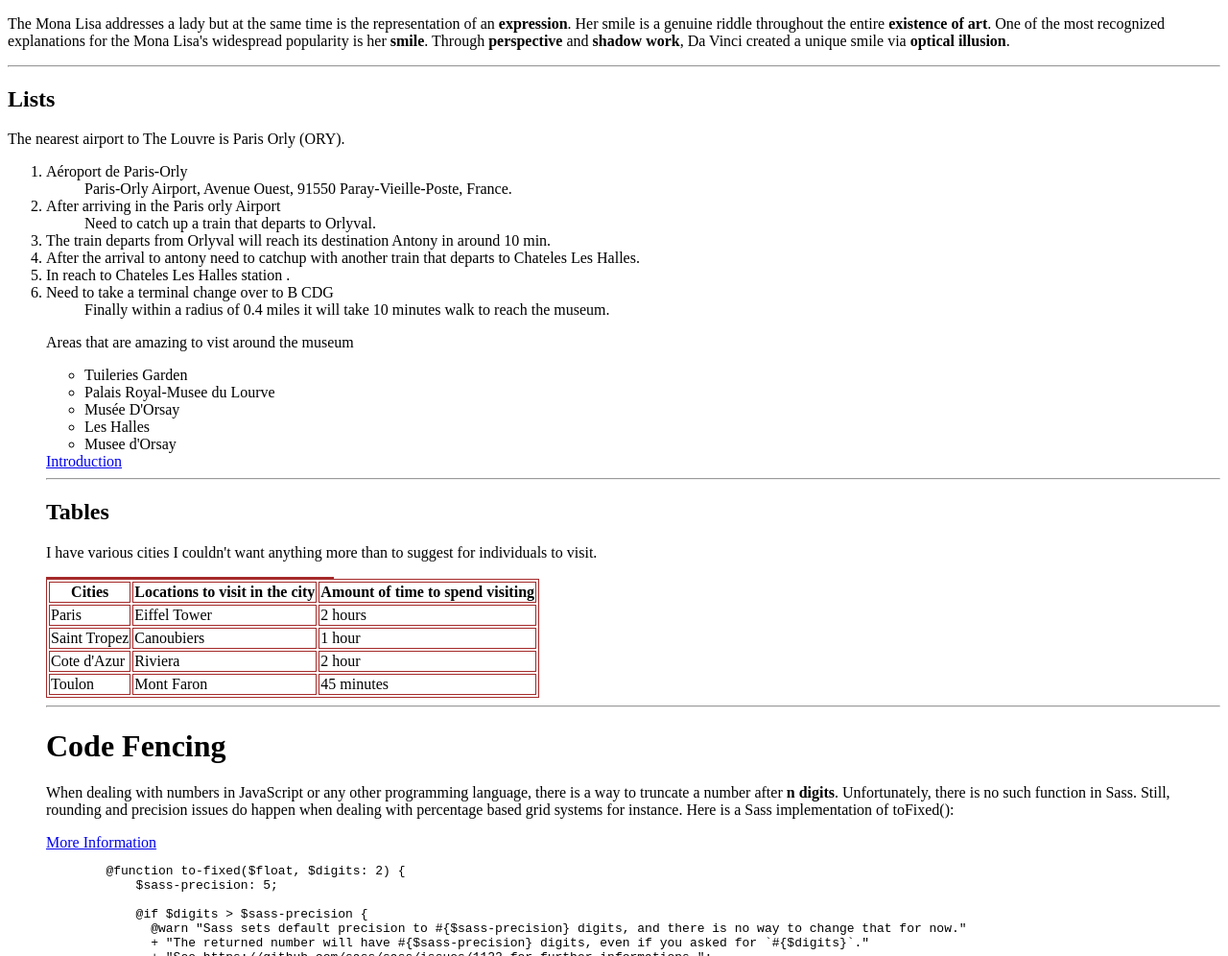
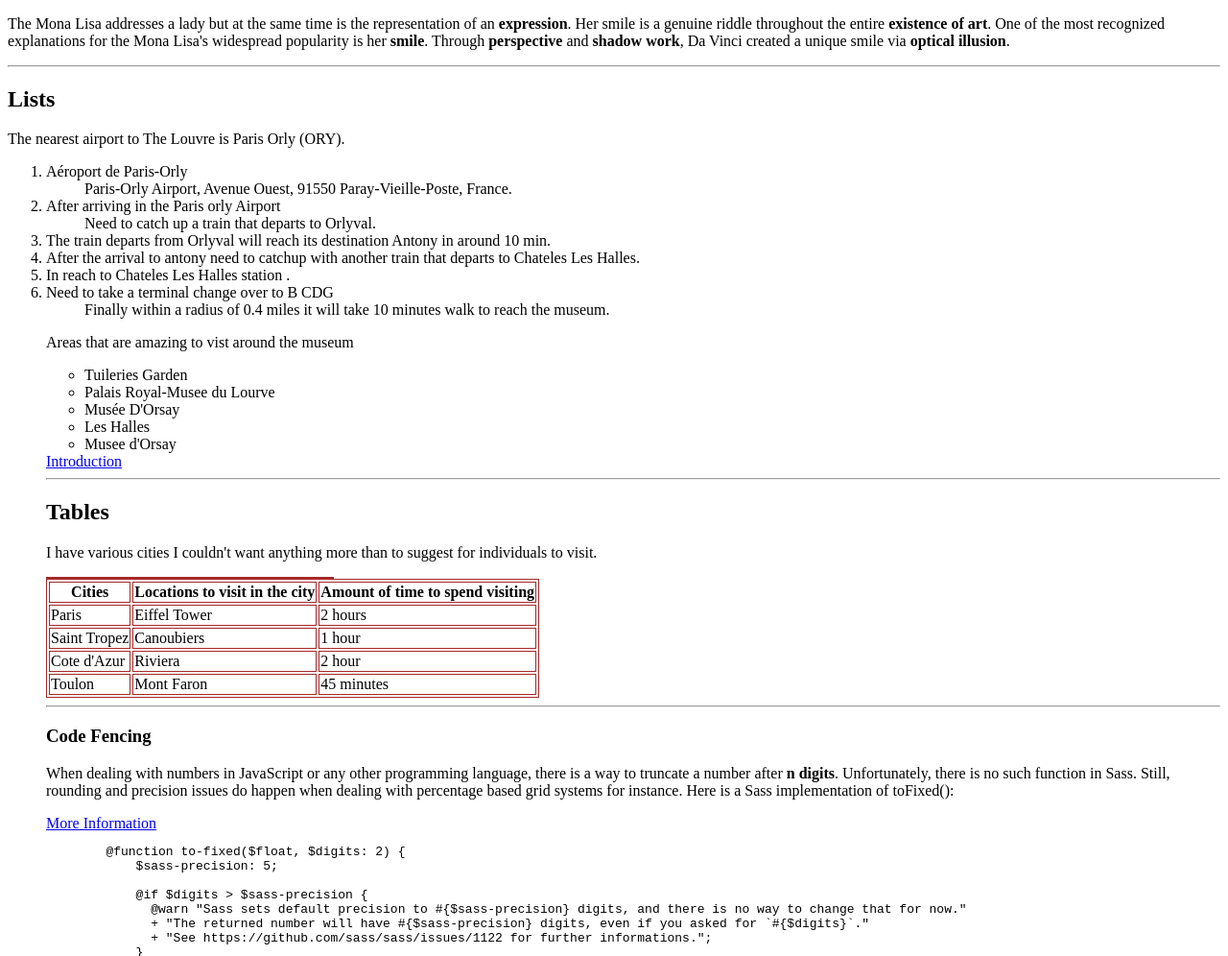
Before and after one commit to 44-563-Web-Apps-F22/44563-webapps-assignment-3-avinash1769, a plain HTML site: page index.html in a window 1280 px wide. Shown: the part 105-1101 px from the top of the page at 96% size. Drawn offline with Linux system fonts and the light colour scheme.

Commit message:
Changes updated

```diff
--- a/index.html
+++ b/index.html
@@ -96,7 +96,7 @@
 
     <hr>
     <blockquotes>
-      <h1>Code Fencing</h1>
+      <h3>Code Fencing</h3>
       <p>
         When dealing with numbers in JavaScript or any other programming language, there is a way to truncate a number after <b>n digits</b>.
         Unfortunately, there is no such function in Sass. Still, rounding and precision issues do happen when dealing with percentage based grid systems for instance.
```
